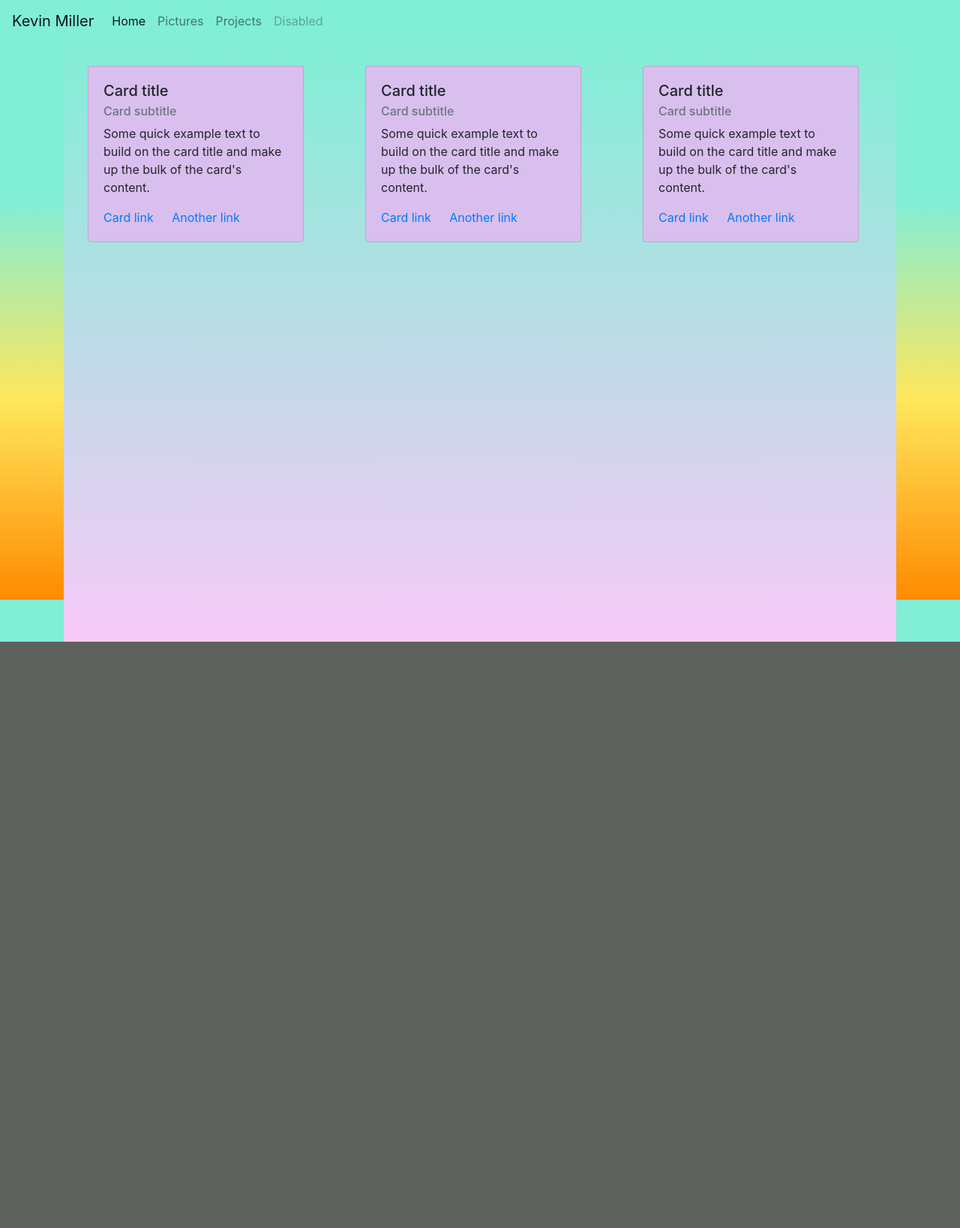
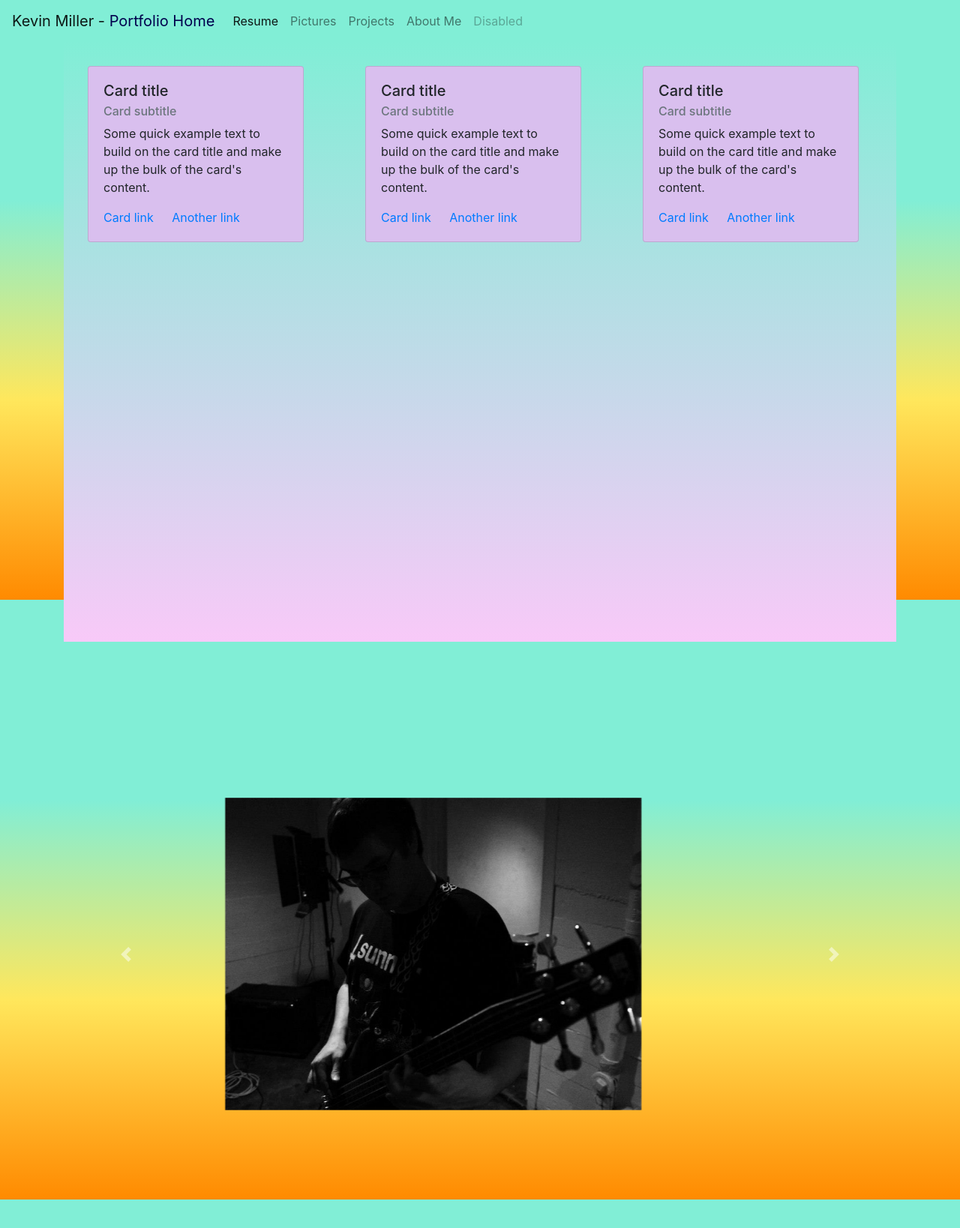
Before and after one commit to Koldenblue/homework-2, a plain HTML site: page index.html in a window 1280 px wide. Shown: the whole page at 75% size. Before the commit the page ends 856 px from the top, so only its background shows below. Drawn offline with nearby package versions, Linux system fonts and the light colour scheme.

Commit message:
updated navbar layout

```diff
--- a/index.html
+++ b/index.html
@@ -30,7 +30,7 @@
   <!-- navbar -->
 
   <nav class="navbar navbar-expand-lg navbar-light" id="nav">
-    <a class="navbar-brand" href="#">Kevin Miller</a>
+    <a class="navbar-brand" href="#" id="nav-text">Kevin Miller - <span id="portfolio">Portfolio Home</span></a>
     <button class="navbar-toggler" type="button" data-toggle="collapse" data-target="#navbarNav"
       aria-controls="navbarNav" aria-expanded="false" aria-label="Toggle navigation">
       <span class="navbar-toggler-icon"></span>
@@ -38,13 +38,16 @@
     <div class="collapse navbar-collapse" id="navbarNav">
       <ul class="navbar-nav">
         <li class="nav-item active">
-          <a class="nav-link" href="#">Home <span class="sr-only">(current)</span></a>
+          <a class="nav-link" href="#">Resume<span class="sr-only">(current)</span></a>
         </li>
         <li class="nav-item">
           <a class="nav-link" href="#">Pictures</a>
         </li>
         <li class="nav-item">
           <a class="nav-link" href="#">Projects</a>
+        </li>
+        <li class="nav-item">
+          <a class="nav-link" href="#">About Me</a>
         </li>
         <li class="nav-item">
           <a class="nav-link disabled" href="#" tabindex="-1" aria-disabled="true">Disabled</a>
@@ -64,32 +67,7 @@
   </nav>
 
 
-  <!-- A carousel with controls. Width has to be adjusted. images, alt text, and ids added. -->
-  <!-- <div class=container-sm>
-  <div id="carouselExampleControls" class="carousel slide" data-ride="carousel">
-    <div class="carousel-inner">
-      <div class="carousel-item active">
-          <img src="assets/guitar3.jpg" class="d-block w-100" alt="Playing the Bass" id='bass'>
-      </div>
-      <div class="carousel-item">
-        <img src="assets/saskia2.JPG" class="d-block w-100" alt="Me and my dog, Saskia" id='saskia'>
-      </div>
-      <div class="carousel-item">
-        <img src="assets/self2.JPG" class="d-block w-100" alt="A picture of me" id='self'>
-      </div>
 
-    </div>
-    <a class="carousel-control-prev" href="#carouselExampleControls" role="button" data-slide="prev">
-      <span class="carousel-control-prev-icon" aria-hidden="true"></span>
-      <span class="sr-only">Previous</span>
-    </a>
-    <a class="carousel-control-next" href="#carouselExampleControls" role="button" data-slide="next">
-      <span class="carousel-control-next-icon" aria-hidden="true"></span>
-      <span class="sr-only">Next</span>
-    </a>
-  </div>
-
-</div> -->
 
 
 
@@ -139,6 +117,37 @@
 
   </div>
 
+      <!-- A carousel with controls. Width has to be adjusted. images, alt text, and ids added. -->
+      <div id="carousel-box">
+        <div class="container-sm">
+          <div id="carouselExampleControls" class="carousel slide" data-ride="carousel">
+            <div class="carousel-inner">
+              <div class="carousel-item active">
+                <img src="assets/guitar3.jpg" class="d-block w-100" alt="Playing the Bass" id='bass'>
+              </div>
+              <div class="carousel-item">
+                <img src="assets/saskia2.JPG" class="d-block w-100" alt="Me and my dog, Saskia" id='saskia'>
+              </div>
+              <div class="carousel-item">
+                <img src="assets/self2.JPG" class="d-block w-100" alt="A picture of me" id='self'>
+              </div>
+
+            </div>
+            <a class="carousel-control-prev" href="#carouselExampleControls" role="button" data-slide="prev">
+              <span class="carousel-control-prev-icon" aria-hidden="true"></span>
+              <span class="sr-only">Previous</span>
+            </a>
+            <a class="carousel-control-next" href="#carouselExampleControls" role="button" data-slide="next">
+              <span class="carousel-control-next-icon" aria-hidden="true"></span>
+              <span class="sr-only">Next</span>
+            </a>
+          </div>
+        </div>
+      </div>
+
+
+
+
 </body>
 
 </html>
--- a/style/style.css
+++ b/style/style.css
@@ -14,6 +14,7 @@ html {
     display: flex;
     justify-content: space-between;
     flex-direction: row;
+    height: auto;
 }
 
 
@@ -49,7 +50,7 @@ body {
     background-repeat: no-repeat;
     background-attachment: fixed;
     background-color: rgb(94, 97, 92);
-    /* background-image: linear-gradient(to top,#ff8a00, rgb(255, 217, 0),#37e4be,#37e4be);     */
+    /* background-image: linear-gradient(to top,#ff8a00, rgb(255, 217, 0),#37e4be,#37e4be); */
     background-image: linear-gradient(to top,#ff8a00, #ffe75c,#81EED6,#81EED6);
 
 }
@@ -61,6 +62,9 @@ body {
     z-index: 10;
 }
 
+#nav-text:hover {
+}
+
 #invisible {
     visibility: hidden;
 }
@@ -69,3 +73,14 @@ body {
     margin: 2em;
     background-color: #D9BFEE;
 }
+
+/* #carousel-box{
+    position: relative;
+    width: 50vh;
+    bottom: 30px;
+}
+ */
+
+ #portfolio {
+     color : rgb(0, 0, 77)
+ }
```
